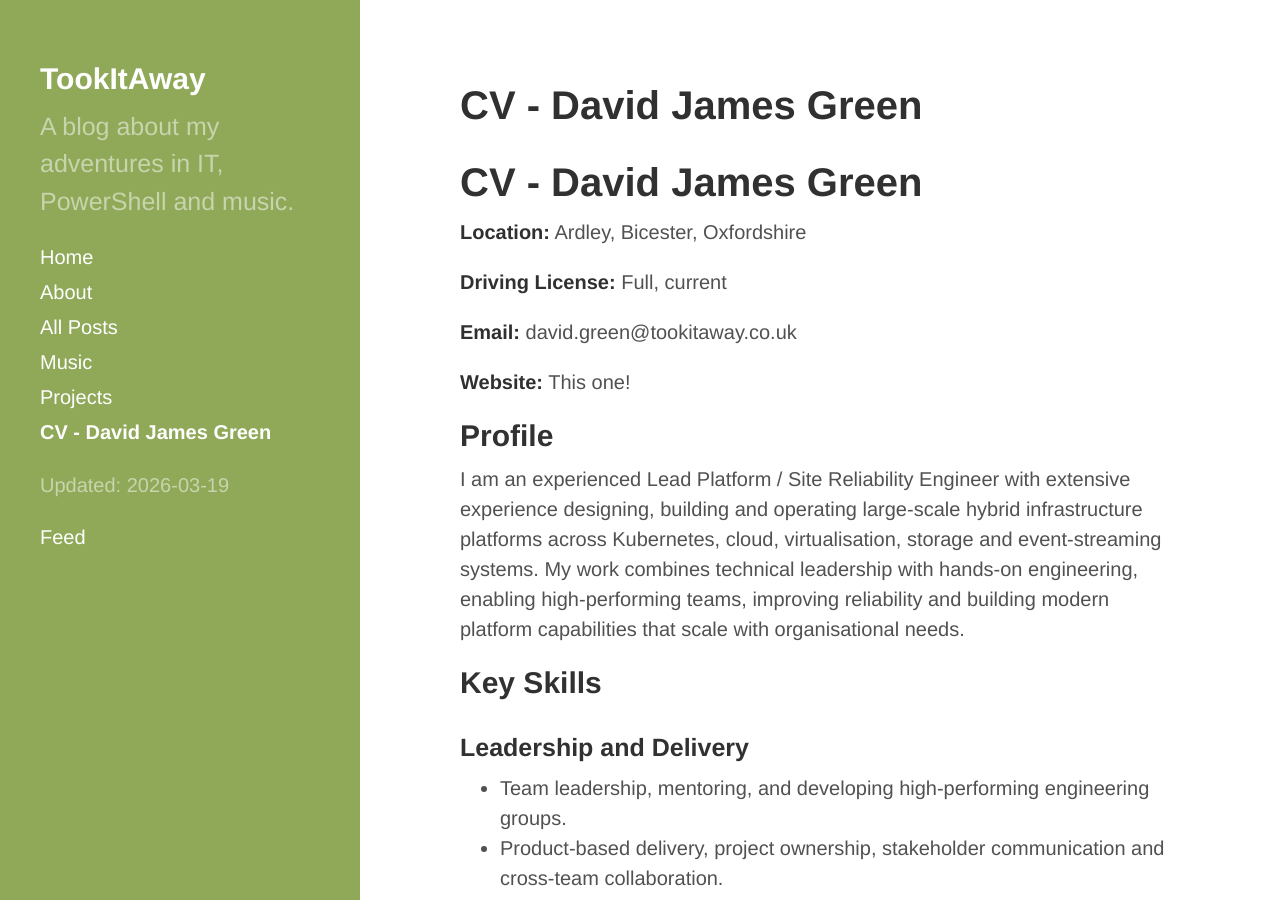
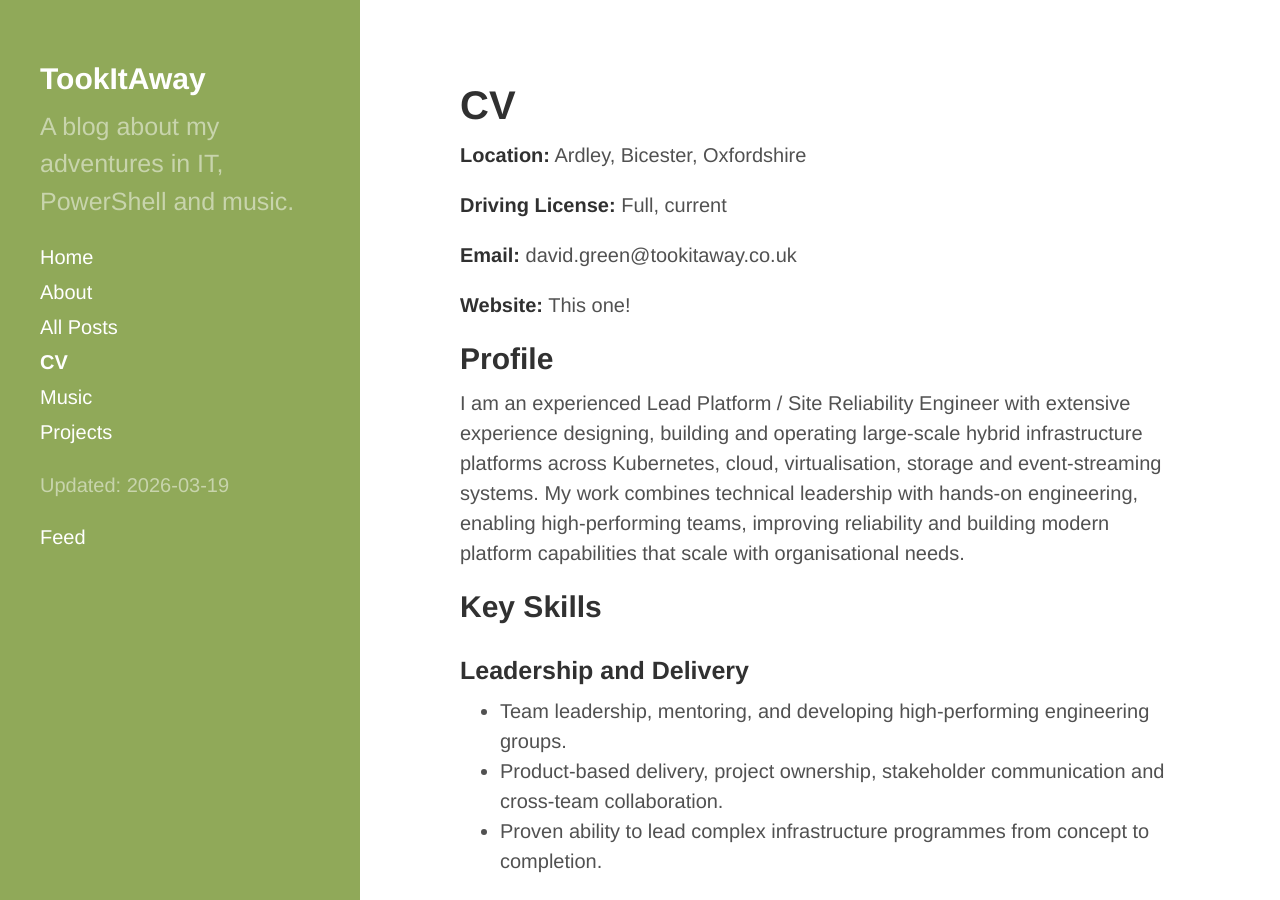
Before and after one commit to davegreen/davegreen.github.io, a Jekyll site: the page built from cv.md, in a window 1280 px wide and 900 px high. Built offline with Jekyll 4.4.1, drawn with Linux system fonts in a browser that asks for light colours; our own code applies the rules of GitHub Pages for plain Markdown files.

```diff
--- a/cv.md
+++ b/cv.md
@@ -1,4 +1,11 @@
-# CV - David James Green
+---
+layout: page
+title: CV
+author: Dave Green
+date: 2026-03-20
+comments: false
+categories: [CV]
+---
 
 **Location:** Ardley, Bicester, Oxfordshire
 
```
